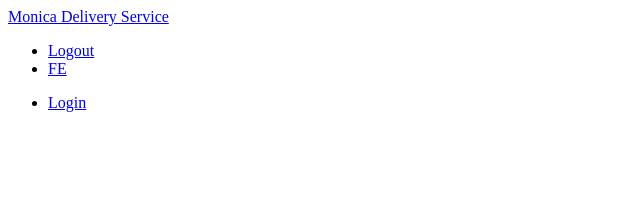
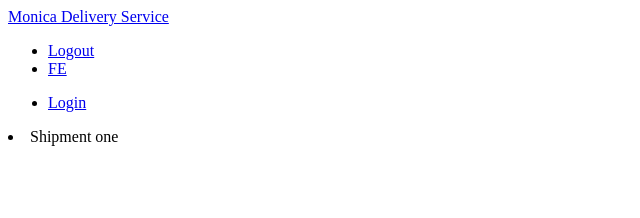
Before and after one commit to fortunee/delivery-service, a React app in the folder client/: page /dashboard in a window 1280 px wide. Shown: the top 218 px of the page, without its empty margins (0-640 px from the left). Built offline with nearby package versions, Linux system fonts and the light colour scheme; the HTML template or start-up script is replaced by a standard one.

Commit message:
Add route to display dashboard component

```diff
--- a/client/src/App.js
+++ b/client/src/App.js
@@ -1,7 +1,8 @@
 import React, { Component } from 'react';
-import { BrowserRouter } from 'react-router-dom';
+import { BrowserRouter, Switch, Route } from 'react-router-dom';
 
 import Navbar from './components/layout/Navbar';
+import Dashboard from './components/dashboard/Dashboard';
 
 class App extends Component {
     render() {
@@ -9,6 +10,9 @@
             <BrowserRouter>
                 <div>
                     <Navbar />
+                    <Switch>
+                        <Route path='/dashboard' component={Dashboard}/>
+                    </Switch>
                 </div>
             </BrowserRouter>
         )
--- a/client/src/components/shipment/ShipmentList.js
+++ b/client/src/components/shipment/ShipmentList.js
@@ -3,7 +3,7 @@
 const ShipmentList = () => {
     return (
         <div className="shipment-list">
-
+            <li>Shipment one</li>
         </div>
     );
 }
--- a/client/webpack.config.js
+++ b/client/webpack.config.js
@@ -22,6 +22,7 @@
     ],
     devServer: {
         contentBase: './dist',
-        hot: true
+        hot: true,
+        historyApiFallback: true,
     }
 };
```
